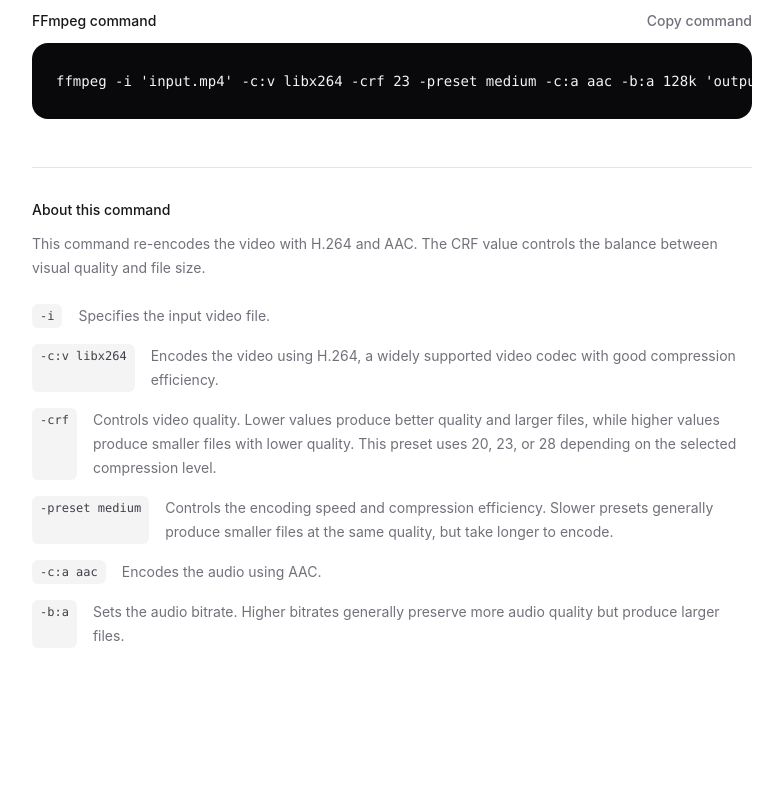
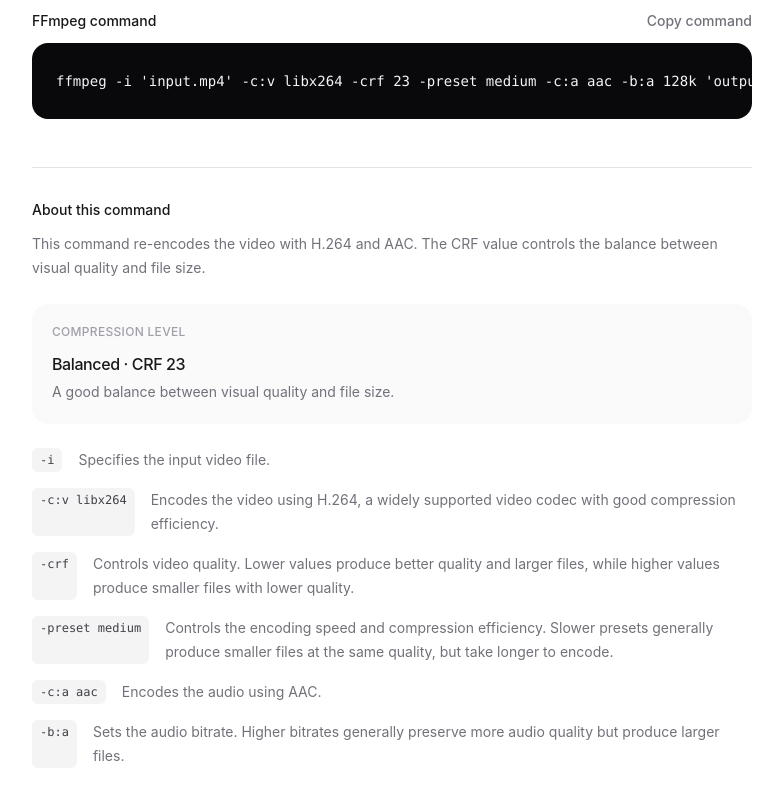
Before and after one commit to liuwenlonghub/320kbps, a Next.js app: page /presets/compress-video in a window 1280 px wide. Shown: the part 568-1365 px from the top of the page, without its empty margins (248-1031 px from the left). Before the commit the page ends 1280 px from the top, so only its background shows below. Built offline with nearby package versions, Linux system fonts and the light colour scheme.

Commit message:
feat: add dynamic explanation support to presets for improved user guidance

```diff
--- a/components/preset/preset-page.tsx
+++ b/components/preset/preset-page.tsx
@@ -73,6 +73,41 @@
     {preset.explanation.description}
   </p>
 
+  {preset.explanation.dynamic && (
+    <div className="mt-6 rounded-2xl bg-zinc-50 p-5">
+      <p className="text-xs font-medium uppercase tracking-wide text-zinc-400">
+        {preset.explanation.dynamic.title}
+      </p>
+
+      {(() => {
+        const dynamic =
+          preset.explanation.dynamic;
+
+        const currentValue =
+          String(values[dynamic.field]);
+
+        const explanation =
+          dynamic.values[currentValue];
+
+        if (!explanation) {
+          return null;
+        }
+
+        return (
+          <div className="mt-3">
+            <p className="font-medium tracking-tight">
+              {explanation.label}
+            </p>
+
+            <p className="mt-1 text-sm leading-6 text-zinc-500">
+              {explanation.description}
+            </p>
+          </div>
+        );
+      })()}
+    </div>
+  )}
+
   <div className="mt-6 space-y-4">
     {preset.explanation.parameters.map(
       (parameter) => (
--- a/lib/ffmpeg/presets/compress-video.ts
+++ b/lib/ffmpeg/presets/compress-video.ts
@@ -66,6 +66,29 @@
     title: "About this command",
     description:
       "This command re-encodes the video with H.264 and AAC. The CRF value controls the balance between visual quality and file size.",
+
+    dynamic: {
+      field: "quality",
+      title: "Compression level",
+      values: {
+        high: {
+          label: "High quality · CRF 20",
+          description:
+            "Higher visual quality with a larger output file.",
+        },
+        balanced: {
+          label: "Balanced · CRF 23",
+          description:
+            "A good balance between visual quality and file size.",
+        },
+        small: {
+          label: "Smaller file · CRF 28",
+          description:
+            "Produces a smaller file size at the cost of some visual quality.",
+        },
+      },
+    },
+
     parameters: [
       {
         flag: "-i",
@@ -80,7 +103,7 @@
       {
         flag: "-crf",
         description:
-          "Controls video quality. Lower values produce better quality and larger files, while higher values produce smaller files with lower quality. This preset uses 20, 23, or 28 depending on the selected compression level.",
+          "Controls video quality. Lower values produce better quality and larger files, while higher values produce smaller files with lower quality.",
       },
       {
         flag: "-preset medium",
--- a/lib/ffmpeg/types/preset.ts
+++ b/lib/ffmpeg/types/preset.ts
@@ -49,6 +49,18 @@
     flag: string;
     description: string;
   }[];
+
+  dynamic?: {
+    field: string;
+    title: string;
+    values: Record<
+      string,
+      {
+        label: string;
+        description: string;
+      }
+    >;
+  };
 };
 
 export type Preset<
```
